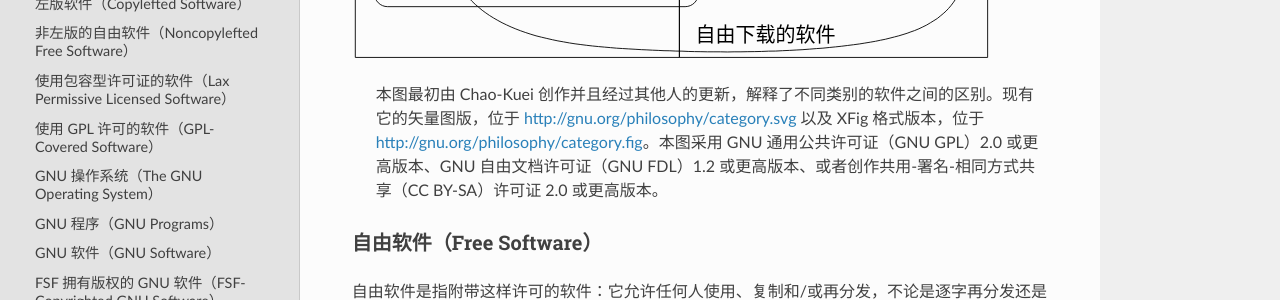
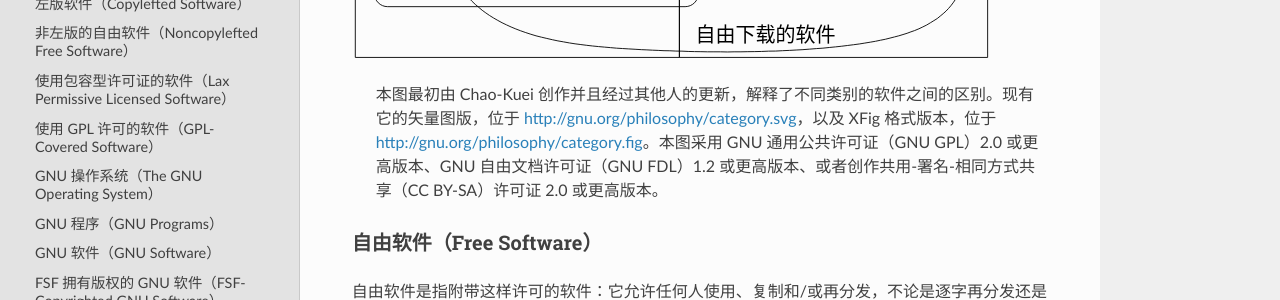
Before and after one commit to beijinglug/fsfs-zh, an MkDocs documentation site: the page built from docs/categories.md, in a window 1280 px wide and 900 px high, scrolled down 561 px. Shown: the part 149-449 px from the top of the window. Built offline with MkDocs 1.6.1, drawn with Linux system fonts in a browser that asks for light colours; nearby versions of some CDN libraries; old or Windows-style settings are respelled for this version of MkDocs.

Commit message:
补全缺失的标点符号

```diff
--- a/docs/categories.md
+++ b/docs/categories.md
@@ -6,7 +6,7 @@
 
 ![自由与非自由软件的分类](category.svg)<!--(pdf){ width=90% }(pdf)-->
 
-> 本图最初由 Chao-Kuei 创作并且经过其他人的更新，解释了不同类别的软件之间的区别。现有它的矢量图版，位于 <http://gnu.org/philosophy/category.svg> 以及 XFig 格式版本，位于 <http://gnu.org/philosophy/category.fig>。本图采用 GNU 通用公共许可证（GNU GPL）2.0 或更高版本、GNU 自由文档许可证（GNU FDL）1.2 或更高版本、或者创作共用-署名-相同方式共享（CC BY-SA）许可证 2.0 或更高版本。
+> 本图最初由 Chao-Kuei 创作并且经过其他人的更新，解释了不同类别的软件之间的区别。现有它的矢量图版，位于 <http://gnu.org/philosophy/category.svg>，以及 XFig 格式版本，位于 <http://gnu.org/philosophy/category.fig>。本图采用 GNU 通用公共许可证（GNU GPL）2.0 或更高版本、GNU 自由文档许可证（GNU FDL）1.2 或更高版本、或者创作共用-署名-相同方式共享（CC BY-SA）许可证 2.0 或更高版本。
 
 ### 自由软件（Free Software）
 
```
